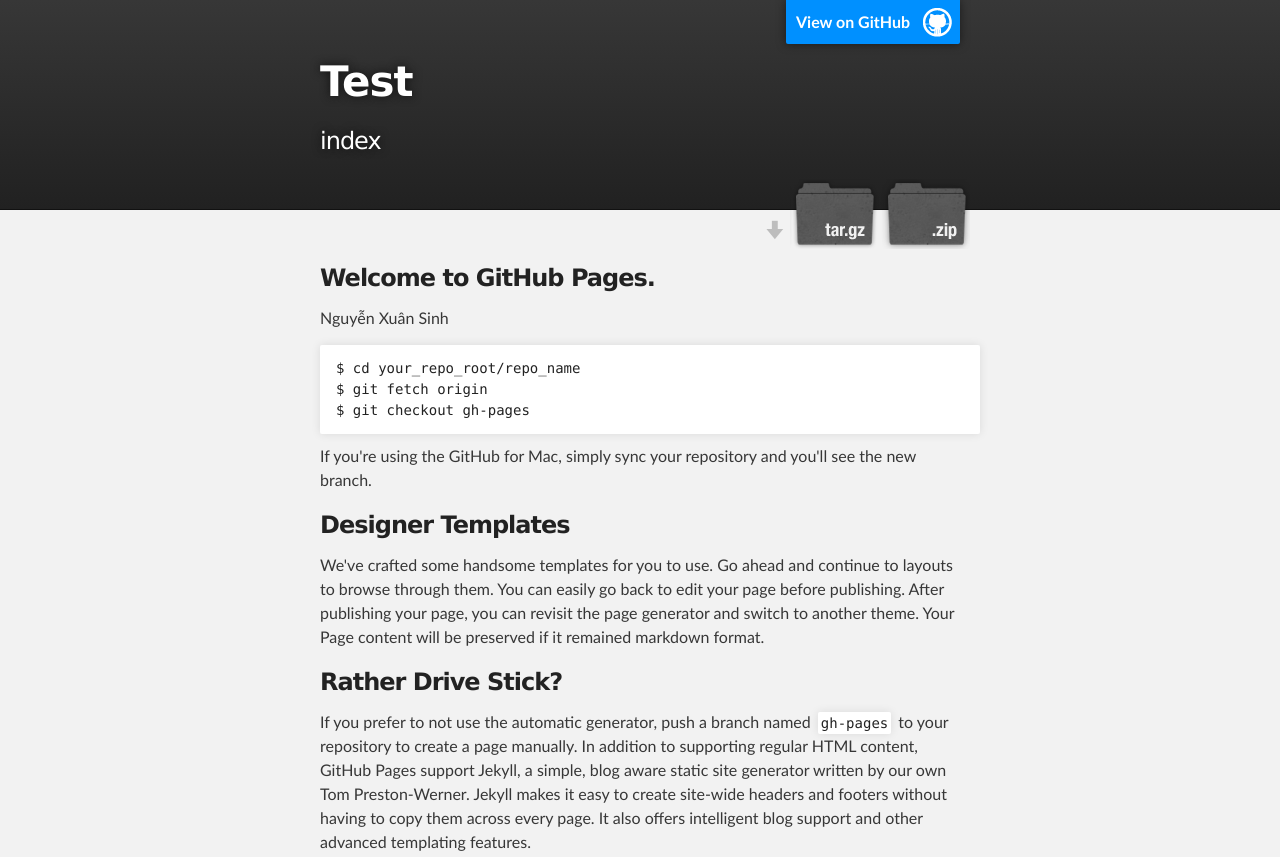
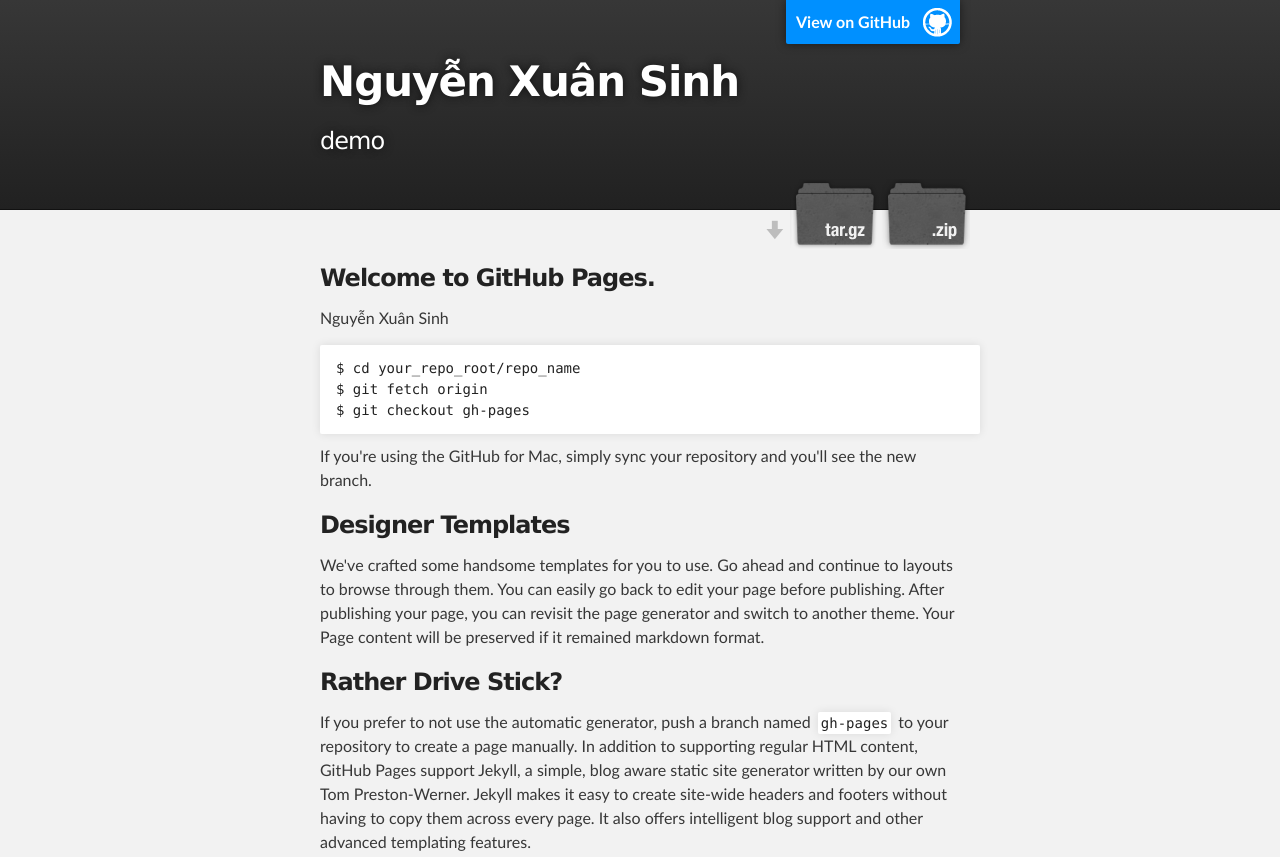
Before and after one commit to sinh/Test, a plain HTML site: page index.html in a window 1280 px wide. Shown: the top 857 px of the page. Drawn offline with Linux system fonts and the light colour scheme.

Commit message:
Update index.html

```diff
--- a/index.html
+++ b/index.html
@@ -18,8 +18,8 @@
         <header class="inner">
           <a id="forkme_banner" href="https://github.com/sinh/Test">View on GitHub</a>
 
-          <h1 id="project_title">Test</h1>
-          <h2 id="project_tagline">index</h2>
+          <h1 id="project_title">Nguyễn Xuân Sinh</h1>
+          <h2 id="project_tagline">demo</h2>
 
             <section id="downloads">
               <a class="zip_download_link" href="https://github.com/sinh/Test/zipball/master">Download this project as a .zip file</a>
```
